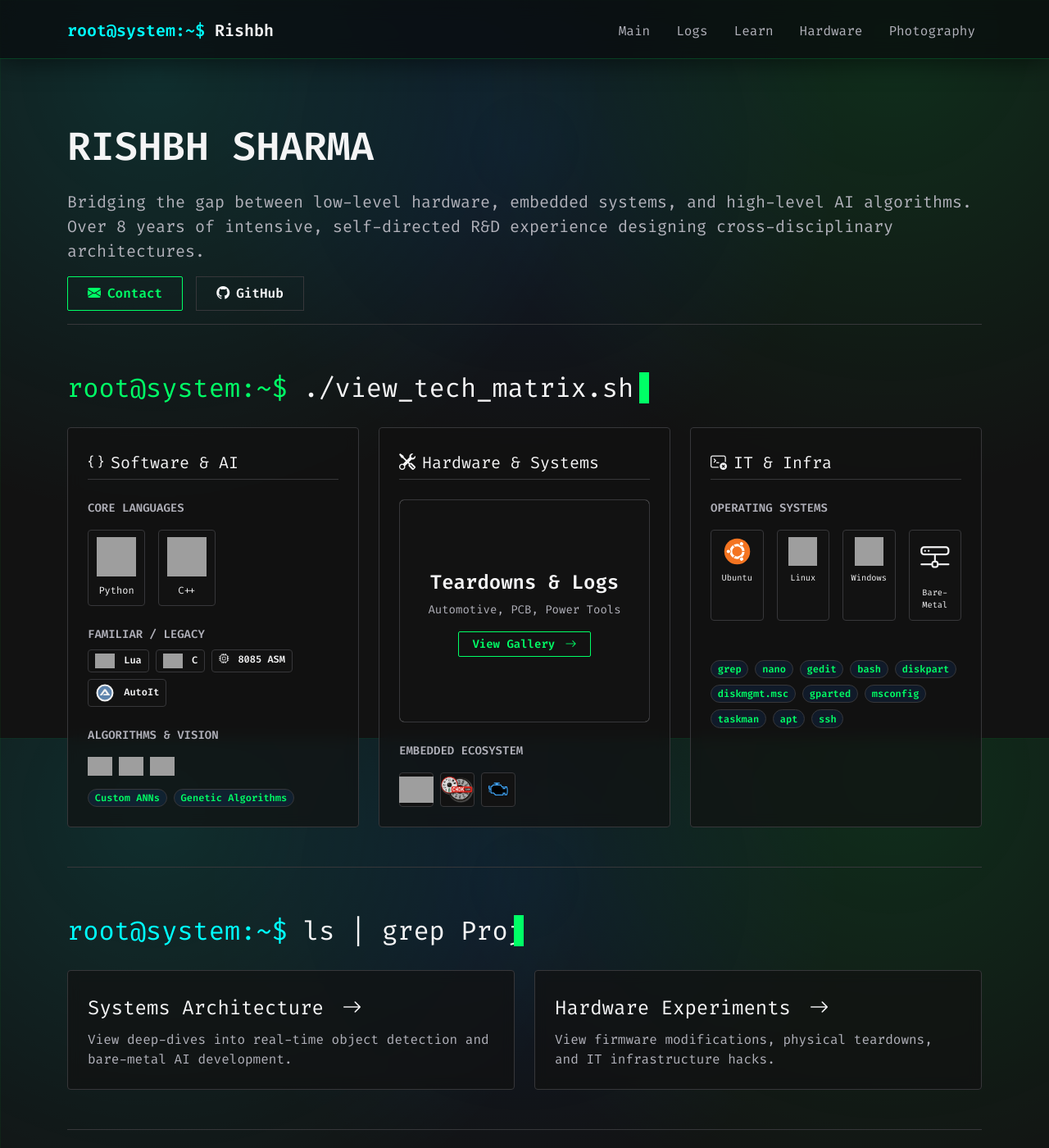
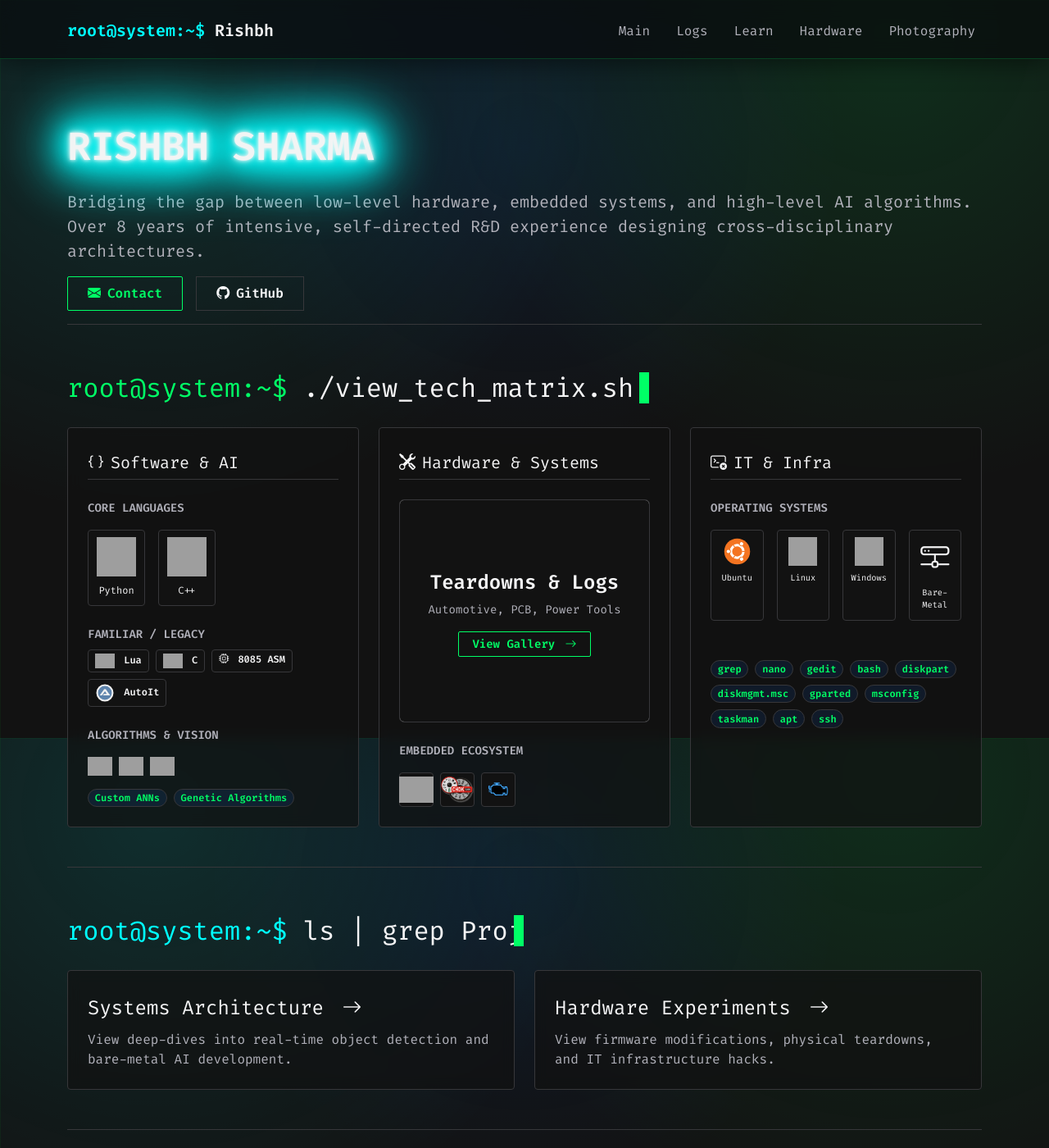
Before and after one commit to CodeRSTech/coderstech.github.io, a Jekyll site: the page built from index.md, in a window 1280 px wide and 1400 px high. Shown: the whole window at 82% size. Built offline with Jekyll 4.4.1, drawn with Linux system fonts in a browser that asks for light colours; grey boxes are pictures that could not be loaded.

Commit message:
[FIXED ]Made the last blink the brightest

```diff
--- a/assets/css/terminal.css
+++ b/assets/css/terminal.css
@@ -278,6 +278,73 @@ p, small, .text-white-50 {
 }
 /* --- end of Scroll-Driven Terminal Typing Effect --- */
 
+/* --- High Priority Neon Hero Title --- */
+/* --- Max Brightness, Character-Mapped Filament, Overshoot Engine --- */
+h1.display-5 {
+  position: relative;
+  color: #ffffff !important;
+  opacity: 0.05;
+
+  transform: translateZ(0);
+
+  /* Massive static bloom. Calculated once. */
+  text-shadow:
+    0 0 4px #ffffff,
+    0 0 10px #ffffff,
+    0 0 20px var(--accent-cyan),
+    0 0 40px var(--accent-cyan),
+    0 0 80px var(--accent-cyan);
+
+  filter: drop-shadow(0 0 15px var(--accent-cyan)) drop-shadow(0 0 30px var(--accent-cyan));
+
+  animation:
+    tubeIgnite 4.5s steps(1) forwards,
+    tubeAmbient 7s 4.5s infinite ease-in-out;
+}
+
+/*
+  FILAMENT GLOW ENGINE (Typography Cloned)
+  Creates a pixel-perfect overlay colored by a 90deg gradient.
+*/
+h1.display-5::before {
+  content: attr(data-text);
+  position: absolute;
+  top: 0;
+  left: 0;
+  width: 100%;
+  height: 100%;
+  pointer-events: none;
+
+  /*
+    Maps exactly to your character spacing:
+    0-8% (First char), 8-15% (Second char, fading out)
+    85-92% (Second to last char, fading in), 92-100% (Last char)
+  */
+  background: linear-gradient(
+    90deg,
+    #ff5500 0%,
+    #ff5500 8%,
+    rgba(255, 85, 0, 0.15) 15%,
+    transparent 22%,
+    transparent 78%,
+    rgba(255, 85, 0, 0.15) 85%,
+    #ff5500 92%,
+    #ff5500 100%
+  );
+
+  /* Clips the orange gradient exclusively to the shape of the text */
+  -webkit-background-clip: text;
+  -webkit-text-fill-color: transparent;
+
+  /* A localized, static orange glow for the heating elements */
+  filter: drop-shadow(0 0 8px rgba(255, 85, 0, 0.8)) drop-shadow(0 0 15px rgba(255, 85, 0, 0.5));
+
+  opacity: 0;
+  will-change: opacity;
+  animation: filamentGlow 4.5s steps(1) forwards;
+}
+
+
 /* =========================================================
    PHASE 1: 5-STRIKE IGNITION (4.5s)
    Strictly animates opacity. Zero positional shifting.
```
